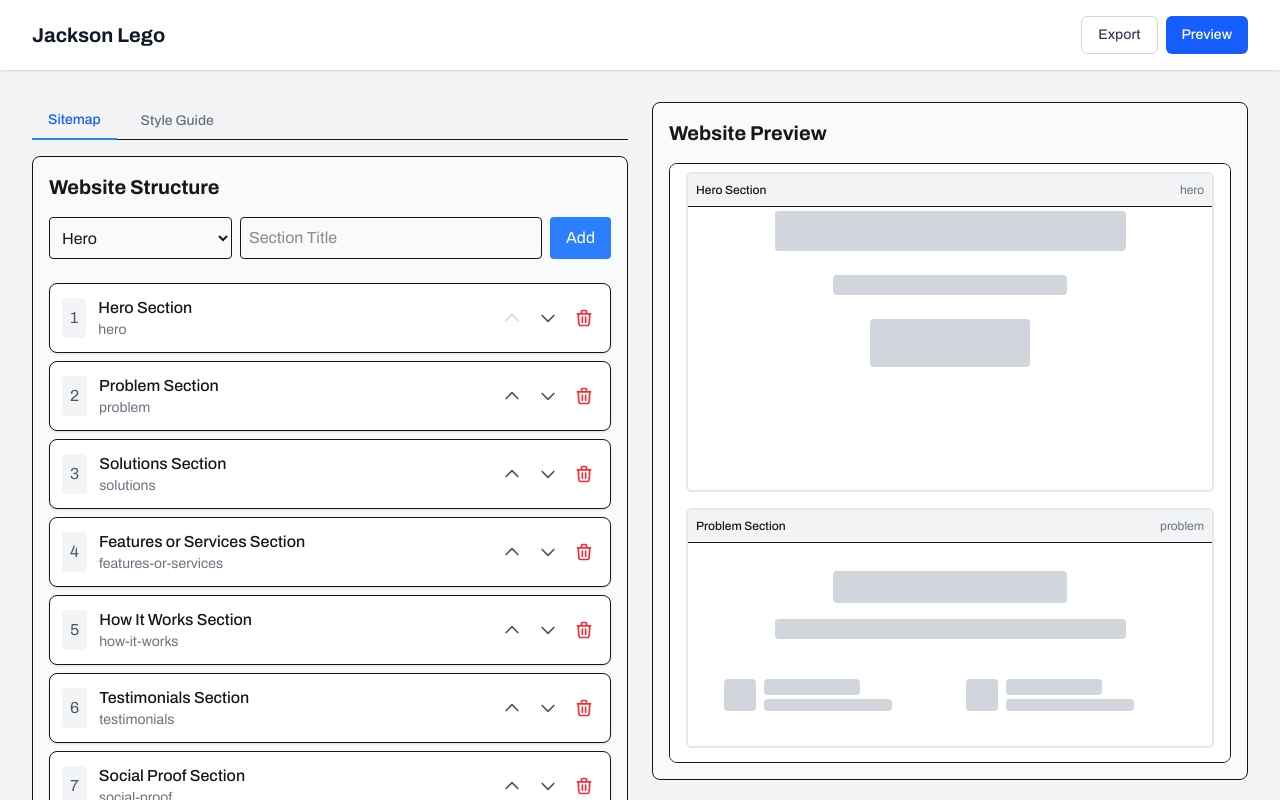
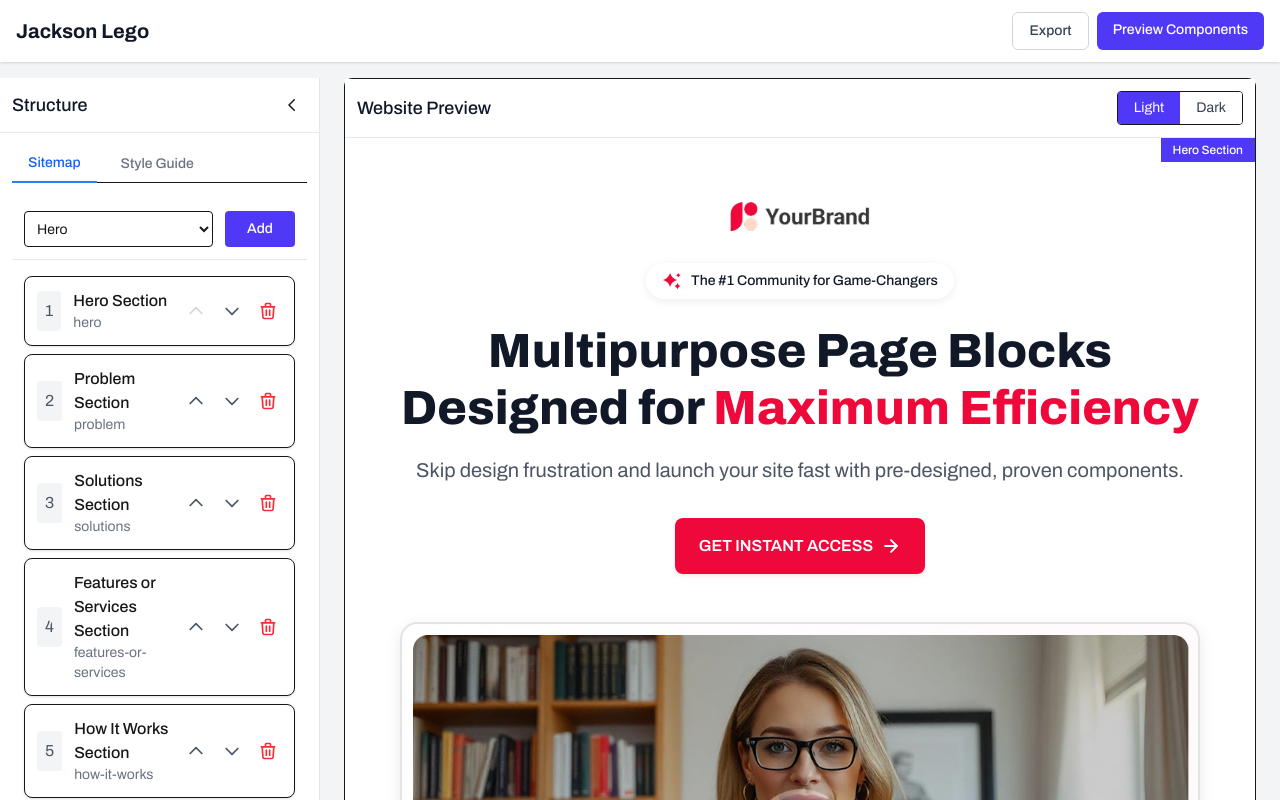
Before and after one commit to rayguang6/jackson-lego, a Next.js app: page / in a window 1280 px wide. Shown: the top 800 px of the page. Built offline with nearby package versions, Linux system fonts and the light colour scheme.

Commit message:
UI Improvements: Add collapsible sidebar, improve layout spacing, enhance website preview with skeleton placeholders, and update component preview link to open in new tab

```diff
--- a/src/app/page.tsx
+++ b/src/app/page.tsx
@@ -1,6 +1,7 @@
 'use client';
 
-import React from 'react';
+import React, { useState, useCallback } from 'react';
+import Link from 'next/link';
 import { DesignProvider } from '@/lib/contexts/DesignContext';
 import TabPanel from '@/components/TabPanel';
 import SitemapBuilder from '@/components/sitemap/SitemapBuilder';
@@ -8,28 +9,61 @@ import WireframePreview from '@/components/wireframe/WireframePreview';
 import StyleGuideEditor from '@/components/styleguide/StyleGuideEditor';
 
 export default function Home() {
+  const [isStructurePanelOpen, setIsStructurePanelOpen] = useState(true);
+
+  const togglePanel = useCallback(() => {
+    setIsStructurePanelOpen(prev => !prev);
+  }, []);
+
   return (
     <main className="min-h-screen bg-gray-100">
       <header className="bg-white shadow-sm">
-        <div className="max-w-7xl mx-auto px-4 py-4 sm:px-6 lg:px-8">
+        <div className="max-w-full mx-auto px-4 py-3">
           <div className="flex justify-between items-center">
             <h1 className="text-xl font-bold text-gray-900">Jackson Lego</h1>
             <div className="flex space-x-2">
               <button className="bg-white border border-gray-300 rounded-md px-4 py-2 text-sm font-medium text-gray-700 hover:bg-gray-50">
                 Export
               </button>
-              <button className="bg-blue-600 rounded-md px-4 py-2 text-sm font-medium text-white hover:bg-blue-700">
-                Preview
-              </button>
+              <Link
+                href="/preview/all"
+                className="bg-indigo-600 rounded-md px-4 py-2 text-sm font-medium text-white hover:bg-indigo-700"
+                target="_blank"
+                rel="noopener noreferrer"
+              >
+                Preview Components
+              </Link>
             </div>
           </div>
         </div>
       </header>
 
-      <div className="max-w-7xl mx-auto px-4 py-8 sm:px-6 lg:px-8">
+      <div className="max-w-full mx-auto py-4 flex">
         <DesignProvider>
-          <div className="grid grid-cols-1 lg:grid-cols-2 gap-6">
-            <div>
+          <div className={`transition-all duration-300 ease-in-out flex-shrink-0 ${isStructurePanelOpen ? 'w-80' : 'w-12'} bg-white border-r border-gray-200 relative`}>
+            <div className={`flex items-center p-3 border-b border-gray-200 ${isStructurePanelOpen ? 'justify-between' : 'justify-center'}`}>
+              {isStructurePanelOpen && (
+                <h2 className="text-lg font-medium text-gray-900 transition-opacity duration-300">Structure</h2>
+              )}
+              <button
+                onClick={togglePanel}
+                className="p-1.5 rounded-full hover:bg-gray-100 transition-colors flex-shrink-0"
+                aria-label={isStructurePanelOpen ? "Collapse panel" : "Expand panel"}
+              >
+                {isStructurePanelOpen ? (
+                  <svg xmlns="http://www.w3.org/2000/svg" width="18" height="18" viewBox="0 0 24 24" fill="none" stroke="currentColor" strokeWidth="2" strokeLinecap="round" strokeLinejoin="round">
+                    <path d="M15 19l-7-7 7-7" />
+                  </svg>
+                ) : (
+                  <svg xmlns="http://www.w3.org/2000/svg" width="18" height="18" viewBox="0 0 24 24" fill="none" stroke="currentColor" strokeWidth="2" strokeLinecap="round" strokeLinejoin="round">
+                    <path d="M9 19l7-7-7-7" />
+                  </svg>
+                )}
+              </button>
+            </div>
+
+            {isStructurePanelOpen && (
+              <div className="p-3">
                 <TabPanel
                   tabs={[
                     {
@@ -46,9 +80,10 @@ export default function Home() {
                   defaultTab="sitemap"
                 />
               </div>
-            <div>
+            )}
+          </div>
+          <div className="flex-grow px-6">
             <WireframePreview />
-            </div>
           </div>
         </DesignProvider>
       </div>
--- a/src/components/sitemap/SitemapBuilder.tsx
+++ b/src/components/sitemap/SitemapBuilder.tsx
@@ -7,26 +7,21 @@ import SitemapSection from './SitemapSection';
 
 const SitemapBuilder: React.FC = () => {
   const { design, addSection, removeSection, reorderSection } = useDesign();
-  const [newSectionType, setNewSectionType] = useState<SectionType>(SectionType.Features);
-  const [newSectionTitle, setNewSectionTitle] = useState('');
+  const [newSectionType, setNewSectionType] = useState<SectionType>(SectionType.Hero);
 
   // Sort sections by order
   const sortedSections = [...design.sections].sort((a, b) => a.order - b.order);
 
-  const handleAddSection = (e: React.FormEvent) => {
-    e.preventDefault();
-
-    if (newSectionTitle.trim() === '') {
-      return;
-    }
+  const handleAddSection = () => {
+    // Auto-generate section title based on type
+    const sectionCount = design.sections.filter(s => s.type === newSectionType).length + 1;
+    const formattedType = newSectionType.charAt(0).toUpperCase() + newSectionType.slice(1).replace(/([A-Z])/g, ' $1').trim();
+    const title = `${formattedType} Section`;
 
     addSection({
       type: newSectionType,
-      title: newSectionTitle.trim(),
+      title: title,
     });
-
-    // Reset the form
-    setNewSectionTitle('');
   };
 
   const handleMoveUp = (sectionId: string) => {
@@ -44,43 +39,34 @@ const SitemapBuilder: React.FC = () => {
   };
 
   return (
-    <div className="bg-gray-50 p-4 rounded-lg border">
-      <h2 className="text-xl font-bold mb-4">Website Structure</h2>
-
-      <div className="mb-6">
-        <form onSubmit={handleAddSection} className="flex gap-2 mb-4">
+    <div className="bg-white rounded-lg">
+      <div className="mb-4">
+        <div className="flex gap-3 p-3 border-b border-gray-200">
           <select
             value={newSectionType}
             onChange={(e) => setNewSectionType(e.target.value as SectionType)}
-            className="border rounded p-2 flex-grow-0"
+            className="border rounded p-2 flex-grow text-sm"
           >
             {Object.values(SectionType).map((type) => (
               <option key={type} value={type}>
-                {type.charAt(0).toUpperCase() + type.slice(1).replace('-', ' ')}
+                {type.charAt(0).toUpperCase() + type.slice(1).replace(/([A-Z])/g, ' $1').trim()}
               </option>
             ))}
           </select>
 
-          <input
-            type="text"
-            value={newSectionTitle}
-            onChange={(e) => setNewSectionTitle(e.target.value)}
-            placeholder="Section Title"
-            className="border rounded p-2 flex-grow"
-          />
-
           <button
-            type="submit"
-            className="bg-blue-500 text-white px-4 py-2 rounded hover:bg-blue-600"
+            type="button"
+            onClick={handleAddSection}
+            className="bg-indigo-600 text-white px-4 py-2 rounded hover:bg-indigo-700 text-sm font-medium min-w-[70px]"
           >
             Add
           </button>
-        </form>
+        </div>
       </div>
 
-      <div className="space-y-2">
+      <div className="space-y-2 px-3 pb-4 max-h-[calc(100vh-220px)] overflow-y-auto">
         {sortedSections.length === 0 ? (
-          <p className="text-gray-500 italic">No sections yet. Add your first section above.</p>
+          <p className="text-gray-500 italic text-sm p-3 text-center bg-gray-50 rounded-lg">No sections yet. Add your first section above.</p>
         ) : (
           sortedSections.map((section, index) => (
             <SitemapSection
--- a/src/components/wireframe/WireframePreview.tsx
+++ b/src/components/wireframe/WireframePreview.tsx
@@ -3,10 +3,13 @@
 import React, { useState } from 'react';
 import { useDesign } from '@/lib/contexts/DesignContext';
 import WireframeSection from './WireframeSection';
+import { HeroLightV1, HeroDarkV3 } from '@/components/sections/Hero';
+import { Section, SectionType } from '@/lib/types';
 
 const WireframePreview: React.FC = () => {
   const { design } = useDesign();
   const [selectedSectionId, setSelectedSectionId] = useState<string | null>(null);
+  const [selectedTemplateVariant, setSelectedTemplateVariant] = useState<'light' | 'dark'>('light');
 
   // Sort sections by order
   const sortedSections = [...design.sections].sort((a, b) => a.order - b.order);
@@ -15,48 +18,189 @@ const WireframePreview: React.FC = () => {
     setSelectedSectionId(sectionId);
   };
 
+  // Create a skeleton placeholder based on section type
+  const renderSectionSkeleton = (section: Section) => {
+    switch (section.type) {
+      case SectionType.Hero:
+        return (
+          <div className="flex flex-col items-center justify-center py-16 px-8 space-y-6 bg-white">
+            <div className="h-10 w-3/4 bg-gray-200 rounded animate-pulse"></div>
+            <div className="h-5 w-1/2 bg-gray-200 rounded animate-pulse"></div>
+            <div className="h-12 w-40 bg-gray-200 rounded animate-pulse"></div>
+            <div className="h-64 w-full max-w-2xl bg-gray-200 rounded-xl animate-pulse mt-8"></div>
+          </div>
+        );
+      case SectionType.FeaturesOrServices:
+        return (
+          <div className="flex flex-col items-center py-16 px-8 space-y-8 bg-gray-50">
+            <div className="h-8 w-1/3 bg-gray-200 rounded animate-pulse"></div>
+            <div className="h-5 w-1/2 bg-gray-200 rounded animate-pulse"></div>
+            <div className="grid grid-cols-3 gap-6 w-full max-w-5xl mt-4">
+              {[1, 2, 3, 4, 5, 6].map(i => (
+                <div key={i} className="flex flex-col items-center p-4">
+                  <div className="h-16 w-16 bg-gray-200 rounded-full animate-pulse mb-4"></div>
+                  <div className="h-5 w-2/3 bg-gray-200 rounded animate-pulse mb-2"></div>
+                  <div className="h-20 w-full bg-gray-200 rounded animate-pulse"></div>
+                </div>
+              ))}
+            </div>
+          </div>
+        );
+      case SectionType.Problem:
+        return (
+          <div className="flex flex-col items-center py-16 px-8 space-y-6 bg-white">
+            <div className="h-8 w-1/3 bg-gray-200 rounded animate-pulse"></div>
+            <div className="h-5 w-1/2 bg-gray-200 rounded animate-pulse"></div>
+            <div className="grid grid-cols-2 gap-8 w-full max-w-4xl mt-8">
+              {[1, 2].map(i => (
+                <div key={i} className="flex p-4">
+                  <div className="h-12 w-12 bg-gray-200 rounded-full animate-pulse mr-4"></div>
+                  <div className="flex-1">
+                    <div className="h-6 w-1/2 bg-gray-200 rounded animate-pulse mb-3"></div>
+                    <div className="h-20 w-full bg-gray-200 rounded animate-pulse"></div>
+                  </div>
+                </div>
+              ))}
+            </div>
+          </div>
+        );
+      case SectionType.Solutions:
+        return (
+          <div className="flex flex-col items-center py-16 px-8 space-y-6 bg-gray-50">
+            <div className="h-8 w-1/3 bg-gray-200 rounded animate-pulse"></div>
+            <div className="h-5 w-1/2 bg-gray-200 rounded animate-pulse"></div>
+            <div className="grid grid-cols-3 gap-6 w-full max-w-5xl mt-8">
+              {[1, 2, 3].map(i => (
+                <div key={i} className="flex flex-col p-6 bg-white rounded-lg shadow">
+                  <div className="h-6 w-2/3 bg-gray-200 rounded animate-pulse mb-4"></div>
+                  <div className="h-32 w-full bg-gray-200 rounded animate-pulse"></div>
+                </div>
+              ))}
+            </div>
+          </div>
+        );
+      case SectionType.Testimonials:
+        return (
+          <div className="flex flex-col items-center py-16 px-8 space-y-6 bg-white">
+            <div className="h-8 w-1/3 bg-gray-200 rounded animate-pulse"></div>
+            <div className="h-5 w-1/2 bg-gray-200 rounded animate-pulse"></div>
+            <div className="flex flex-wrap justify-center gap-8 w-full max-w-5xl mt-8">
+              {[1, 2, 3].map(i => (
+                <div key={i} className="flex flex-col items-center p-6 bg-gray-50 rounded-lg w-80">
+                  <div className="h-16 w-16 bg-gray-200 rounded-full animate-pulse mb-4"></div>
+                  <div className="h-5 w-1/3 bg-gray-200 rounded animate-pulse mb-2"></div>
+                  <div className="h-4 w-1/2 bg-gray-200 rounded animate-pulse mb-4"></div>
+                  <div className="h-24 w-full bg-gray-200 rounded animate-pulse"></div>
+                </div>
+              ))}
+            </div>
+          </div>
+        );
+      case SectionType.CTA:
+        return (
+          <div className="flex flex-col items-center justify-center py-12 px-8 space-y-6 bg-gray-50">
+            <div className="h-8 w-1/2 bg-gray-200 rounded animate-pulse"></div>
+            <div className="h-5 w-1/3 bg-gray-200 rounded animate-pulse"></div>
+            <div className="h-12 w-40 bg-gray-200 rounded animate-pulse mt-4"></div>
+          </div>
+        );
+      default:
+        return (
+          <div className="flex flex-col items-center py-16 px-8 space-y-6 bg-white">
+            <div className="h-8 w-1/3 bg-gray-200 rounded animate-pulse"></div>
+            <div className="h-5 w-1/2 bg-gray-200 rounded animate-pulse"></div>
+            <div className="h-40 w-full max-w-4xl bg-gray-200 rounded animate-pulse"></div>
+          </div>
+        );
+    }
+  };
+
+  // Render an actual component or skeleton based on section type
+  const renderActualTemplate = (section: Section) => {
+    switch (section.type) {
+      case SectionType.Hero:
+        return selectedTemplateVariant === 'light' ? (
+          <HeroLightV1
+            title="Multipurpose Page Blocks Designed for Maximum Efficiency"
+            subtitle="Skip design frustration and launch your site fast with pre-designed, proven components."
+            badgeText="The #1 Community for Game-Changers"
+            ctaText="GET INSTANT ACCESS"
+          />
+        ) : (
+          <HeroDarkV3
+            title="AI-Powered Design Blocks for Maximum Efficiency"
+            subtitle="Skip design frustration and launch your site fast with pre-designed, proven components."
+            badgeText="Generative Business Intelligence for Teams"
+            features={["Build for Speed", "Proven Design", "Launch Like A Pro"]}
+            usersCount="Join 2,000+ Game-Changers Using YourBrand Today"
+          />
+        );
+      default:
+        // Use a skeleton placeholder for other section types
+        return renderSectionSkeleton(section);
+    }
+  };
+
+  // Get selected section
+  const selectedSection = selectedSectionId
+    ? sortedSections.find(section => section.id === selectedSectionId)
+    : sortedSections[0] || null;
+
   return (
-    <div className="bg-gray-50 p-4 rounded-lg border">
-      <h2 className="text-xl font-bold mb-4">Website Preview</h2>
-
-      <div className="overflow-y-auto max-h-[calc(100vh-200px)] px-4 py-2 bg-white rounded-lg border">
-        <div className="max-w-3xl mx-auto">
-          {sortedSections.length === 0 ? (
-            <div className="h-40 flex items-center justify-center text-gray-500 italic">
-              No sections to preview. Add sections in the Site Map tab.
-            </div>
-          ) : (
-            sortedSections.map((section) => (
-              <WireframeSection
-                key={section.id}
-                section={section}
-                onClick={handleSectionClick}
-                isSelected={section.id === selectedSectionId}
-              />
-            ))
-          )}
+    <div className="h-full flex flex-col bg-white rounded-lg border">
+      <div className="bg-white border-b border-gray-200 p-3 flex justify-between items-center">
+        <h2 className="text-lg font-medium text-gray-900">Website Preview</h2>
+        <div className="flex border rounded overflow-hidden">
+          <button
+            className={`px-4 py-1.5 text-sm transition-colors ${selectedTemplateVariant === 'light'
+              ? 'bg-indigo-600 text-white'
+              : 'bg-white text-gray-700 border-r'}`}
+            onClick={() => setSelectedTemplateVariant('light')}
+          >
+            Light
+          </button>
+          <button
+            className={`px-4 py-1.5 text-sm transition-colors ${selectedTemplateVariant === 'dark'
+              ? 'bg-indigo-600 text-white'
+              : 'bg-white text-gray-700'}`}
+            onClick={() => setSelectedTemplateVariant('dark')}
+          >
+            Dark
+          </button>
         </div>
       </div>
 
-      {selectedSectionId && (
-        <div className="mt-4 p-3 bg-white rounded border">
-          <h3 className="font-medium text-sm mb-2">Template Options</h3>
-          <p className="text-sm text-gray-500 mb-2">
-            Choose from different layout options for this section
-          </p>
-          <div className="flex space-x-2">
-            <button className="px-3 py-1 bg-blue-500 text-white text-sm rounded hover:bg-blue-600">
-              Layout 1
-            </button>
-            <button className="px-3 py-1 bg-white border text-gray-700 text-sm rounded hover:bg-gray-50">
-              Layout 2
-            </button>
-            <button className="px-3 py-1 bg-white border text-gray-700 text-sm rounded hover:bg-gray-50">
-              Layout 3
-            </button>
+      {sortedSections.length > 0 ? (
+        <div className="flex-1 overflow-auto">
+          <div className="bg-white">
+            {/* Combined preview - renders all sections as a single website */}
+            {sortedSections.map((section) => (
+              <div
+                key={section.id}
+                className={`relative border-b border-gray-100 ${
+                  section.id === selectedSectionId ? 'ring-2 ring-indigo-500' : ''
+                }`}
+                onClick={() => handleSectionClick(section.id)}
+              >
+                {/* Section label overlay */}
+                <div className="absolute top-0 right-0 bg-indigo-600 text-white px-3 py-1 text-xs font-medium z-10">
+                  {section.title}
+                </div>
+                {renderActualTemplate(section)}
+              </div>
+            ))}
+          </div>
+        </div>
+      ) : (
+        <div className="flex-1 flex items-center justify-center bg-gray-50">
+          <div className="text-center p-8">
+            <p className="text-gray-500 text-lg">No sections to preview.</p>
+            <p className="text-gray-400 mt-2">Add sections in the Structure panel to get started.</p>
           </div>
         </div>
       )}
+
+      {/* Section wireframes panel removed - we're showing a full website preview instead */}
     </div>
   );
 };
```
Lines whose indentation alone changed are shown as unchanged.
